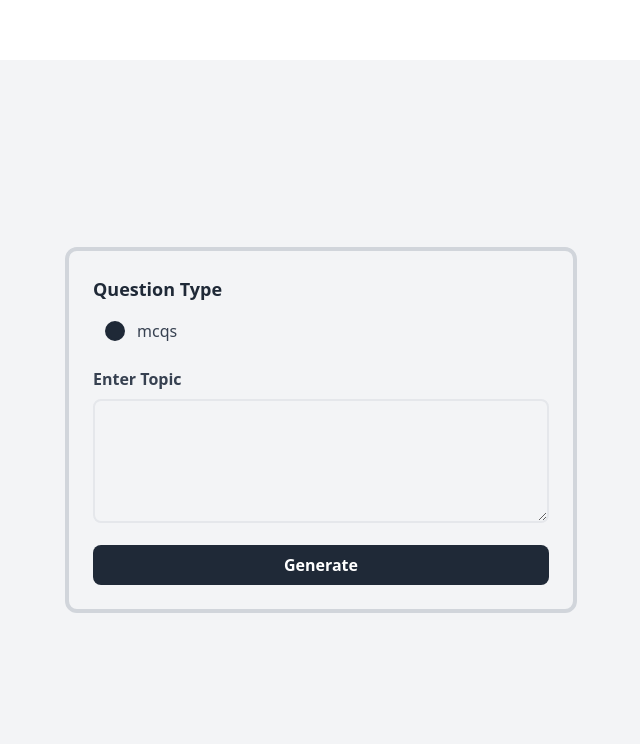
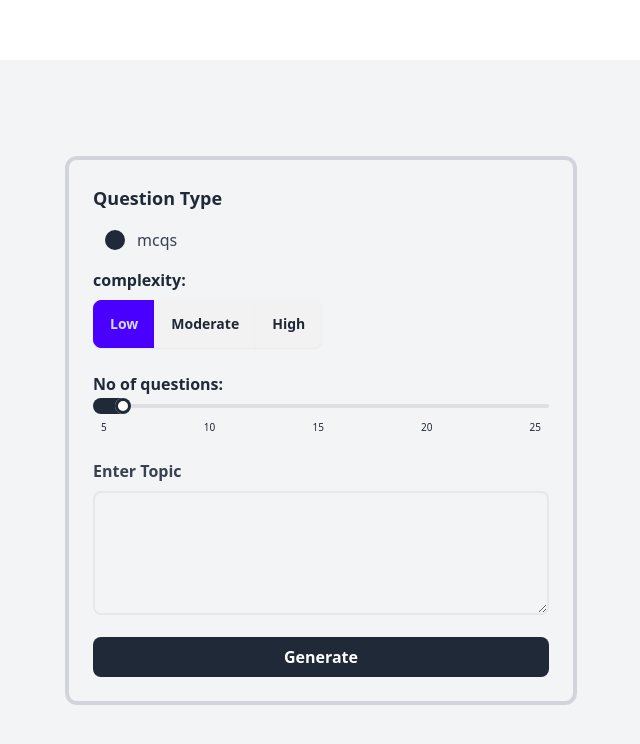
Before and after one commit to ali123606/Quizzing-webapp, a React (Vite) app: page / in a window 1280 px wide. Shown: the top 744 px of the page, without its empty margins (319-959 px from the left). Built offline with nearby package versions, Linux system fonts and the light colour scheme.

Commit message:
add complexity and noOfQuestions section

```diff
--- a/src/pages/QuizCreator.jsx
+++ b/src/pages/QuizCreator.jsx
@@ -5,9 +5,17 @@ const QuizCreator = () => {
   const [questionType, setQuestionType] = useState("mcqs");
   const [question, setQuestion] = useState(" ");
   const navigate = useNavigate();
+  const [selectedComplexity, setSelectedComplexity] = useState("Low");
+  const [noOfQuestions, setNoOfQuestions] = useState(6);
+
+  const handleComplexityChange = (e) => {
+    setSelectedComplexity(e.target.value);
+  };
 
   const goToQuizPage = () => {
-    navigate("/quizpage", { state: { question } });
+    navigate("/quizpage", {
+      state: { question, complexity: selectedComplexity, noOfQuestions },
+    });
   };
 
   return (
@@ -54,6 +62,63 @@ const QuizCreator = () => {
             ))}
           </div>
 
+          {/* Complexity Selection */}
+          <div className='mt-4'>
+            <h3 className='text-md font-semibold pb-2'>complexity: </h3>
+            <div className='join'>
+              <input
+                className='join-item btn  no-animation'
+                type='radio'
+                name='complexity'
+                aria-label='Low'
+                value='Low'
+                onChange={handleComplexityChange}
+                checked={selectedComplexity === "Low"}
+              />
+              <input
+                className='join-item btn no-animation '
+                type='radio'
+                name='complexity'
+                aria-label='Moderate'
+                value='Moderate'
+                onChange={handleComplexityChange}
+                checked={selectedComplexity === "Moderate"}
+              />
+              <input
+                className='join-item btn no-animation'
+                type='radio'
+                name='complexity'
+                aria-label='High'
+                value='High'
+                onChange={handleComplexityChange}
+                checked={selectedComplexity === "High"}
+              />
+            </div>
+          </div>
+
+          {/* No of questions selection */}
+          <div className='mt-6'>
+            <p className='font-semibold'>No of questions:</p>
+            <div>
+              <input
+                type='range'
+                min={5}
+                max='25'
+                className='range range-xs transition-all duration-100'
+                step='1'
+                value={noOfQuestions}
+                onChange={(e) => setNoOfQuestions(e.target.value)}
+              />
+              <div className='flex w-full justify-between px-2 text-[10px]'>
+                <span>5</span>
+                <span>10</span>
+                <span>15</span>
+                <span>20</span>
+                <span>25</span>
+              </div>
+            </div>
+          </div>
+
           {/* Question Input */}
           <div className='mt-6'>
             <label className='block text-gray-700 font-semibold mb-2'>
--- a/src/pages/QuizPage.jsx
+++ b/src/pages/QuizPage.jsx
@@ -9,7 +9,7 @@ import { Link } from "react-router-dom";
 
 const QuizPage = () => {
   const location = useLocation();
-  const question = location.state?.question;
+  const { question, complexity, noOfQuestions } = location.state || {};
   const [qNo, setQNo] = useState(0);
   const [repeatedQNo, setRepeatedQNo] = useState(0);
   const [quizData, setQuizData] = useState(null);
@@ -64,9 +64,9 @@ const QuizPage = () => {
                     The quiz should include the following sections:
                     1. Multiple Choice Questions (MCQs)
                     Topic: ${question}
-                    No of mcq: 6
-                    difficulty: moderate
-                    Please ensure the response strictly follows the provided JSON structure.
+                    No of mcq: ${noOfQuestions}
+                    complexity: ${complexity}
+                    Please ensure the response strictly follows the provided JSON structure without any additional text or explanations.
                     `;
 
       const result = await fetchGeminiResponse(prompt);
@@ -119,14 +119,14 @@ const QuizPage = () => {
               {/* show dots for remaining mcqs */}
               <div className={`absolute top-0 left-0 flex `}>
                 <div
-                  className={`flex gap-2 opacity-55 duration-300 transition-all bg-gray-700 rounded-full p-2 ${
+                  className={`flex gap-2 opacity-55 duration-300 transition-all bg-gray-600 rounded-full p-2 ${
                     remainingDots === 0 ? "hidden" : ""
                   }`}
                 >
                   {[...Array(remainingDots)].map((_, index) => (
                     <span
                       key={index}
-                      className='bg-green-200 rounded-full w-3 h-3'
+                      className='bg-green-400 rounded-full w-3 h-3'
                     ></span>
                   ))}
                 </div>
@@ -135,7 +135,7 @@ const QuizPage = () => {
                   {[...Array(incorrectAnswerDots)].map((_, index) => (
                     <span
                       key={index}
-                      className='bg-red-200 rounded-full w-3 h-3'
+                      className='bg-red-400 rounded-full w-3 h-3'
                     ></span>
                   ))}
                 </div>
@@ -239,7 +239,7 @@ const Mcqs = ({
           {/* next button */}
           <button
             className={`btn bg-white text-black hover:bg-slate-300 rounded-full flex justify-center items-center ${
-              disableButton ? "hidden opacity-0" : "block"
+              disableButton ? "hidden opacity-0" : "block bg-opacity-65"
             }`}
             onClick={() => {
               nextQuestion(
```
